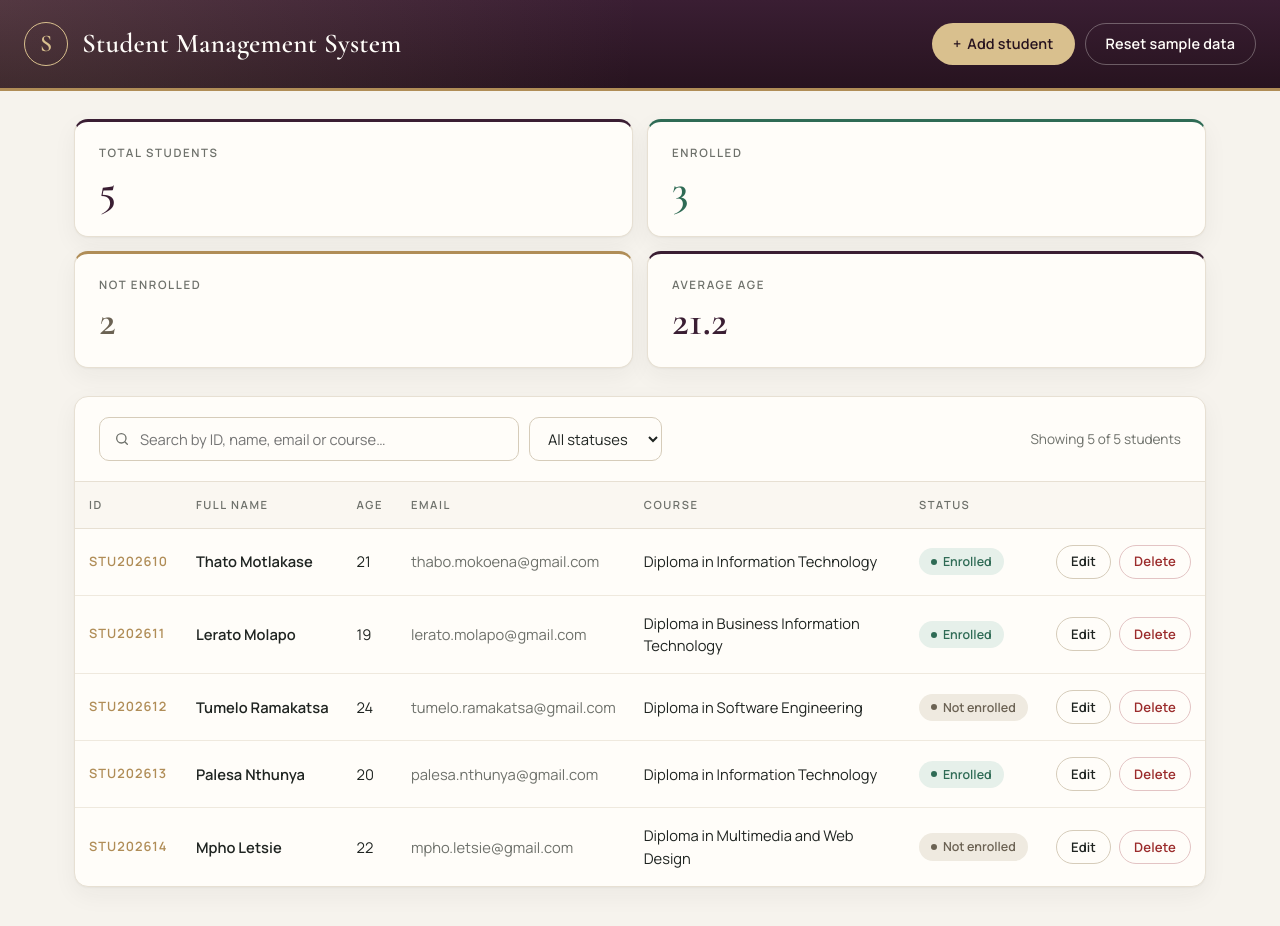
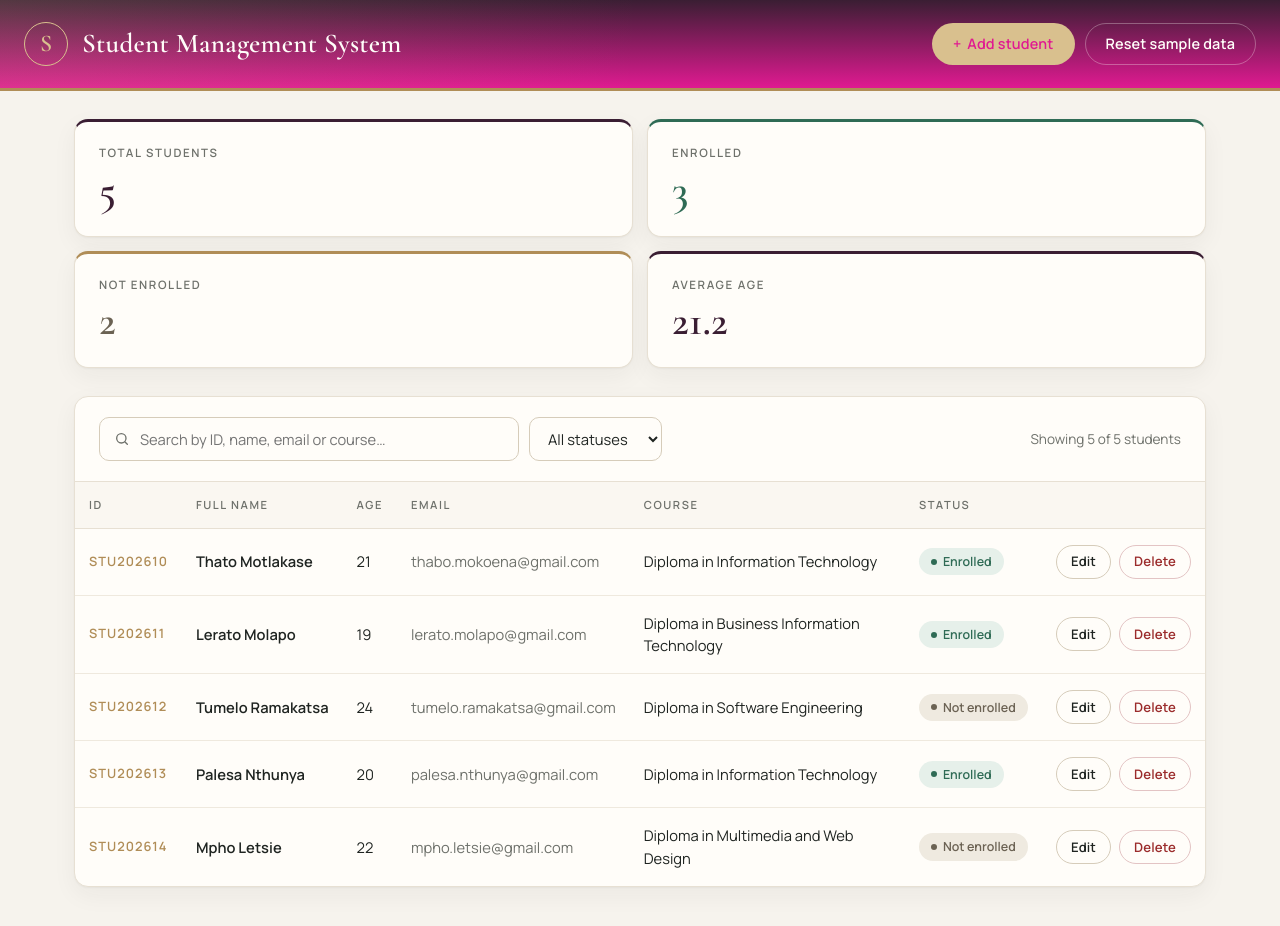
Before and after one commit to nokakarabo2-tech/management, a React (Vite) app: page / in a window 1280 px wide. Shown: the top 926 px of the page. Built offline with nearby package versions, Linux system fonts and the light colour scheme.

Commit message:
latest changes

```diff
--- a/src/App.css
+++ b/src/App.css
@@ -7,7 +7,7 @@
 
 :root {
   /* Palette */
-  --emerald-900: #27131f;
+  --emerald-900: #e01a91;
   --emerald-800: #3a1e33;
   --emerald-700: #c41e84;
   --emerald-100: #e5eee9;
```
